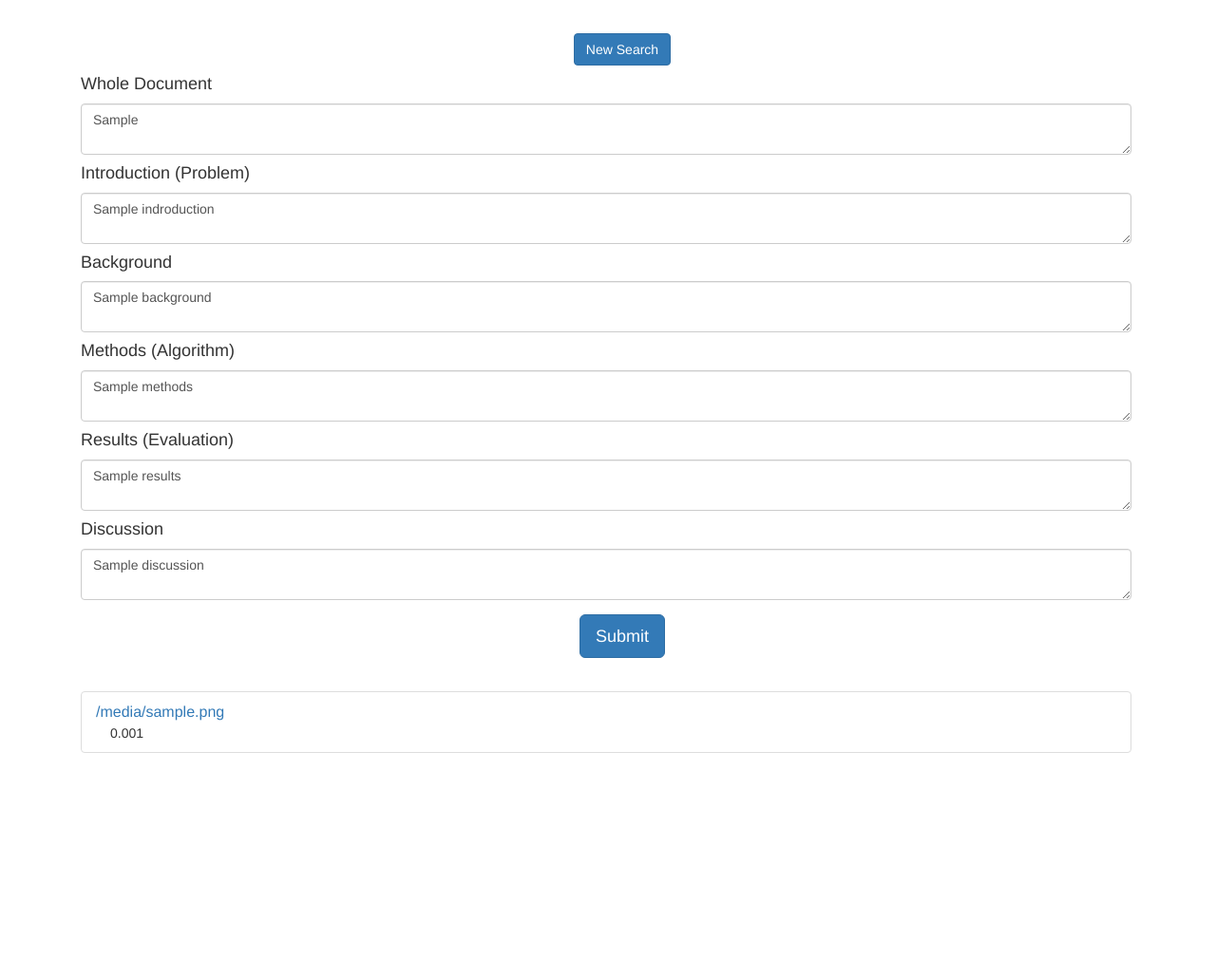
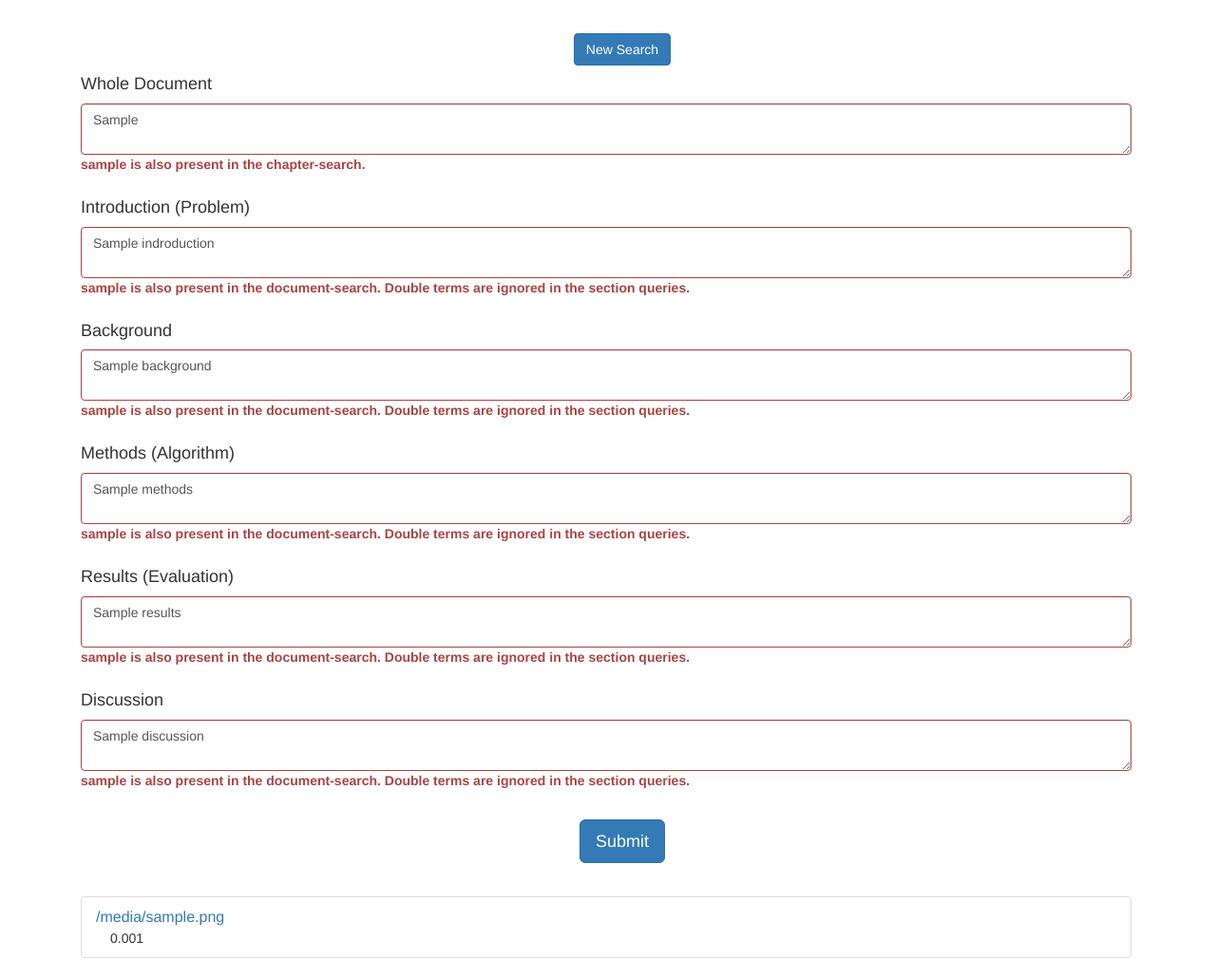
Before and after one commit to thomasmauerhofer/search-engine, a Flask app: template src/templates/result.html in a window 1280 px wide, after a click on "New Search". Shown: the part 52-1081 px from the top of the page at 95% size. Before the commit the page ends 845 px from the top, so only its background shows below. Run offline with Flask 2, Linux system fonts and the light colour scheme; the template is opened without the code that fills it: most values are stand-ins (such as "Sample title", 1, 10 or a date in 2020); parts of the project's set-up code (start-up, migrations or seed data) failed here and were passed over; some libraries are stand-ins or nearby versions.

Commit message:
Added Queryerror in results

```diff
--- a/src/backend/backend.py
+++ b/src/backend/backend.py
@@ -24,10 +24,12 @@ def index():
         IMRaDType.RESULTS.name: request.form['results_text'],
         IMRaDType.DISCUSSION.name: request.form['discussion_text']}
 
+
     if all(not query for query in queries.values()):
         return render_template('index.html')
 
-    result = api.get_ranked_papers_explicit(queries)
+    remove_double_terms_in_section_query = True
+    result = api.get_ranked_papers_explicit(queries, remove_double_terms_in_section_query)
     return render_template('result.html', queries=queries, result=result)
 
 
--- /dev/null
+++ b/src/static/js/result.js
@@ -0,0 +1,27 @@
+$(document).ready(function () {
+    setErrors();
+});
+
+function setErrors() {
+    var words = removeEmptyFields($(".doc-query").val().replace(/\n/g, " ").split(" "));
+    var textareas = $(".doc-query").parents('form').children('.query').children('.section-query');
+
+    for (var i = 0; i < textareas.length; i++) {
+        var textarea = textareas[i];
+        var textareaWords = removeEmptyFields(textarea.value.replace(/\n/g, " ").split(" "));
+        if (textarea.value === "") {
+            continue;
+        }
+
+        for (var j = 0; j < words.length; j++) {
+            if (textareaWords.includes(words[j])) {
+                $(".doc-query").parents('.query').addClass('has-error has-feedback');
+                $(".doc-query").parents('.query').children('.control-label').text(words[j] + " is also present in the chapter-search.");
+                $(textarea).parents('.query').addClass('has-error has-feedback');
+                $(textarea).parents('.query').children('.control-label').text(words[j] + " is also present in the document-search. " +
+                    "Double terms are ignored in the section queries.");
+                break;
+            }
+        }
+    }
+}
--- a/src/static/js/searchengine.js
+++ b/src/static/js/searchengine.js
@@ -3,72 +3,87 @@ $(document).ready(function () {
 
 
     $(".doc-query").keyup(function (e) {
-        if (!this.value.replace(/(\r\n|\n|\r)/gm, "")) {
+        setDocQueryError();
+    });
+
+
+    $(".section-query").keyup(function (e) {
+        setSectionQueryError(this);
+    });
+});
+
+
+function setDocQueryError() {
+    if (!$(".doc-query").val().replace(/(\r\n|\n|\r)/gm, "")) {
         $(".query").removeClass('has-feedback has-error');
         $(".query").children('.control-label').html("");
         return;
     }
 
-        var words = removeEmptyFields(this.value.replace(/\n/g, " ").split(" "));
-        var textareas = $(this).parents('form').children('.query').children('.section-query');
+    var words = removeEmptyFields($(".doc-query").val().replace(/\n/g, " ").split(" "));
+    var textareas = $(".doc-query").parents('form').children('.query').children('.section-query');
     for (var i = 0; i < textareas.length; i++) {
         var textarea = textareas[i];
+        var textareaWords = removeEmptyFields(textarea.value.replace(/\n/g, " ").split(" "));
         if (textarea.value === "") {
             continue;
         }
 
         for (var j = 0; j < words.length; j++) {
-                if (textarea.value.toLowerCase().indexOf(words[j].toLowerCase()) !== -1) {
-                    $(this).parents('.query').addClass('has-error has-feedback');
-                    $(this).parents('.query').children('.control-label').text(words[j] + " is also present in the chapter-search");
+            if (textareaWords.includes(words[j])) {
+                $(".doc-query").parents('.query').addClass('has-error has-feedback');
+                $(".doc-query").parents('.query').children('.control-label').text(words[j] + " is also present in the chapter-search.");
                 $(textarea).parents('.query').addClass('has-error has-feedback');
-                    $(textarea).parents('.query').children('.control-label').text(words[j] + " is also present in the document-search");
+                $(textarea).parents('.query').children('.control-label').text(words[j] + " is also present in the document-search. " +
+                    "Double terms are ignored in the section queries.");
                 break;
             } else {
-                    $(this).parents('.query').removeClass('has-feedback has-error');
-                    $(this).parents('.query').children('.control-label').html("");
+                $(".doc-query").parents('.query').removeClass('has-feedback has-error');
+                $(".doc-query").parents('.query').children('.control-label').html("");
                 $(textarea).parents('.query').removeClass('has-feedback has-error');
                 $(textarea).parents('.query').children('.control-label').html("");
             }
         }
     }
-    });
+}
 
 
-    $(".section-query").keyup(function (e) {
-        if ($(this).parents('.query').hasClass('has-error') && !this.value.replace(/(\r\n|\n|\r)/gm, "")) {
-            $(this).parents('.query').removeClass('has-feedback has-error');
-            $(this).parents('.query').children('.control-label').html("");
+function setSectionQueryError(query_field) {
+    if ($(query_field).parents('.query').hasClass('has-error') && !query_field.value.replace(/(\r\n|\n|\r)/gm, "")) {
+        $(query_field).parents('.query').removeClass('has-feedback has-error');
+        $(query_field).parents('.query').children('.control-label').html("");
         $(".doc-query").parents('.query').removeClass('has-feedback has-error');
         $(".doc-query").parents('.query').children('.control-label').html("");
         return;
     }
 
-        var words = removeEmptyFields(this.value.replace(/\n/g, " ").split(" "));
+    var words = removeEmptyFields(query_field.value.replace(/\n/g, " ").split(" "));
+    var docQueryWords = removeEmptyFields($(".doc-query").val().replace(/\n/g, " ").split(" "));
     for (var j = 0; j < words.length; j++) {
-            if ($(".doc-query").val().toLowerCase().indexOf(words[j].toLowerCase()) !== -1) {
-                $(this).parents('.query').addClass('has-error has-feedback');
-                $(this).parents('.query').children('.control-label').text(words[j] + " is also present in the chapter-search");
+        if (docQueryWords.includes(words[j])) {
             $(".doc-query").parents('.query').addClass('has-error has-feedback');
-                $(".doc-query").parents('.query').children('.control-label').text(words[j] + " is also present in the document-search");
+            $(".doc-query").parents('.query').children('.control-label').text(words[j] + " is also present in the document-search.");
+            $(query_field).parents('.query').addClass('has-error has-feedback');
+            $(query_field).parents('.query').children('.control-label').text(words[j] + " is also present in the chapter-search. " +
+                "Double terms are ignored in the section queries.");
             break;
         } else {
-                $(this).parents('.query').removeClass('has-feedback has-error');
-                $(this).parents('.query').children('.control-label').html("");
+
             $(".doc-query").parents('.query').removeClass('has-feedback has-error');
             $(".doc-query").parents('.query').children('.control-label').html("");
+            $(query_field).parents('.query').removeClass('has-feedback has-error');
+            $(query_field).parents('.query').children('.control-label').html("");
+        }
     }
 }
 
-    });
-});
 
 function removeEmptyFields(l) {
     var ret = [];
     for (var i = 0; i < l.length; i++) {
         var word = l[i].replace(/(\r\n|\n|\r)/gm, "");
         if (word !== "") {
-            ret.push(word)
+            ret.push(word.toLowerCase())
         }
     }
     return ret;
--- a/src/templates/result.html
+++ b/src/templates/result.html
@@ -1,4 +1,6 @@
 {% extends "layout.html" %} {% block body %}
+    <script type=text/javascript src="{{ url_for('static', filename='js/result.js') }}"></script>
+
     <div class="container">
         <div class="div-submit text-center">
             <button class="btn btn-primary btn-md" data-toggle="collapse" data-target="#search-div">New Search</button>
@@ -7,28 +9,46 @@
         <div id="search-div" class="collapse">
             <form role="form" method='POST' action='/'>
                 <h4>Whole Document</h4>
-                <textarea class="form-control simple_input" type="text" name="whole_text"
+                <div class="query">
+                <textarea id="whole-doc" class="form-control simple_input doc-query" type="text" name="whole_text"
                           placeholder="Enter a query">{{ queries["whole-document"] }}</textarea>
+                    <label class="control-label" for="whole-doc"></label>
+                </div>
 
                 <h4>Introduction (Problem)</h4>
-                <textarea class="form-control simple_input" type="text" name="intro_text"
+                <div class="query">
+                <textarea id="sec-intro" class="form-control simple_input section-query" type="text" name="intro_text"
                           placeholder="Enter a query">{{ queries["INDRODUCTION"] }}</textarea>
+                    <label class="control-label" for="sec-intro"></label>
+                </div>
 
                 <h4>Background</h4>
-                <textarea class="form-control simple_input" type="text" name="background_text"
-                          placeholder="Enter a query">{{ queries["BACKGROUND"] }}</textarea>
+                <div class="query">
+                <textarea id="sec-back" class="form-control simple_input section-query" type="text"
+                          name="background_text" placeholder="Enter a query">{{ queries["BACKGROUND"] }}</textarea>
+                    <label class="control-label" for="sec-back"></label>
+                </div>
 
                 <h4>Methods (Algorithm)</h4>
-                <textarea class="form-control simple_input" type="text" name="methods_text"
-                          placeholder="Enter a query">{{ queries["METHODS"] }}</textarea>
+                <div class="query">
+                <textarea id="sec-method" class="form-control simple_input section-query" type="text"
+                          name="methods_text" placeholder="Enter a query">{{ queries["METHODS"] }}</textarea>
+                    <label class="control-label" for="sec-method"></label>
+                </div>
 
                 <h4>Results (Evaluation)</h4>
-                <textarea class="form-control simple_input" type="text" name="results_text"
+                <div class="query">
+                <textarea id="sec-res" class="form-control simple_input section-query" type="text" name="results_text"
                           placeholder="Enter a query">{{ queries["RESULTS"] }}</textarea>
+                    <label class="control-label" for="sec-res"></label>
+                </div>
 
                 <h4>Discussion</h4>
-                <textarea class="form-control simple_input" type="text" name="discussion_text"
-                          placeholder="Enter a query">{{ queries["DISCUSSION"] }}</textarea>
+                <div class="query">
+                <textarea id="sec-discuss" class="form-control simple_input section-query" type="text"
+                          name="discussion_text" placeholder="Enter a query">{{ queries["DISCUSSION"] }}</textarea>
+                    <label class="control-label" for="sec-discuss"></label>
+                </div>
 
                 <div class="div-submit text-center">
                     <button class="btn btn-primary btn-lg" type="submit">Submit</button>
@@ -56,11 +76,5 @@
                 {% endfor %}
             </ul>
         </div>
-
-
     </div> <!-- /.container -->
-
-    <script type=text/javascript>
-        $("#navbar1").addClass('active').siblings().removeClass('active');
-    </script>
 {% endblock %}
```
Also changed, not shown: src/backend/datastore/api.py (+3 -5 lines), src/backend/datastore/db_client.py (+4 -4 lines), src/backend/datastore/structure/paper.py (+13 -5 lines), src/backend/preprocessing/preprocessor.py (+5 -2 lines), src/backend/utils/objects/word_hist.py (+10 -6 lines). Lines whose indentation alone changed are shown as unchanged.
